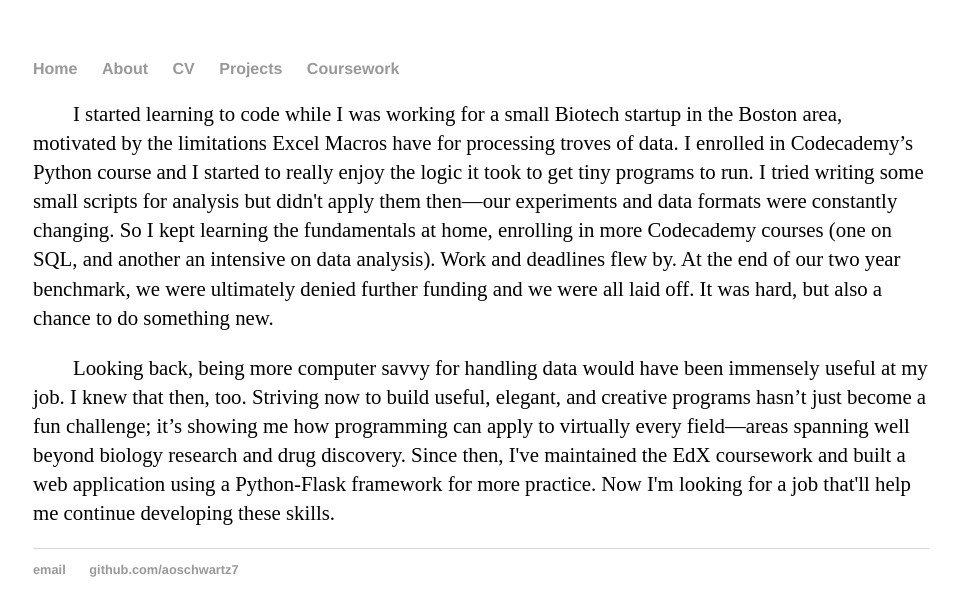
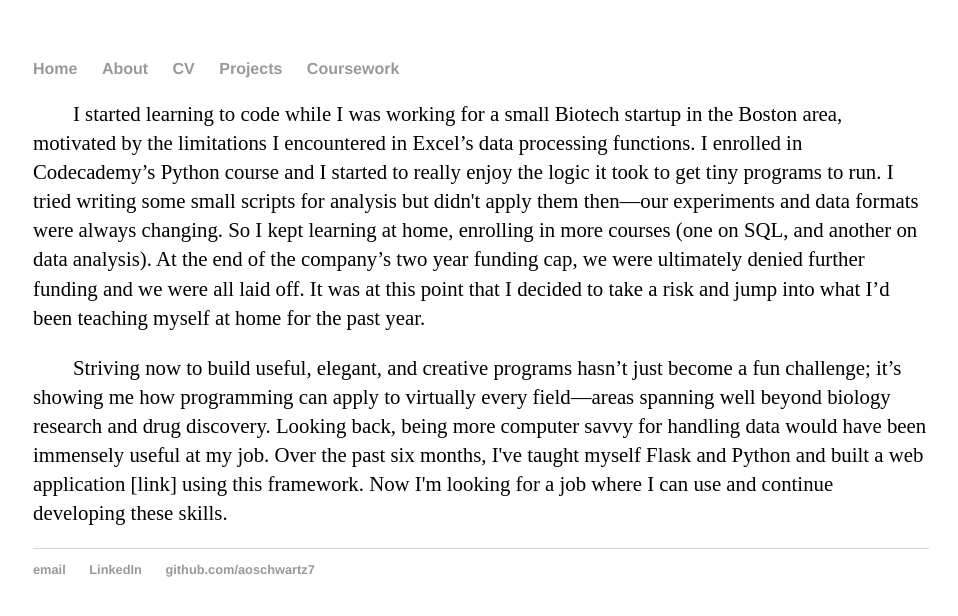
Before and after one commit to aoschwartz7/aoschwartz7.github.io, a Jekyll site: the page built from site/about.html, in a window 1280 px wide. Shown: the top 616 px of the page, without its empty margins (159-1117 px from the left). Built offline with Jekyll 4.4.1, drawn with Linux system fonts in a browser that asks for light colours.

Commit message:
formatting

```diff
--- a/_layouts/default.html
+++ b/_layouts/default.html
@@ -12,7 +12,7 @@
 		        	<li><a href="/site/about">About</a></li>
 	        		<li><a href="/CVcombined.pdf" target="_blank">CV</a></li>
 	        		<li><a href="/site/projects">Projects</a></li>
-              <li><a href="/site/coursework">Coursework</a></li>
+              <li><a href="/site/coursework1">Coursework</a></li>
 	    		</ul>
 			</nav>
 
@@ -22,7 +22,10 @@
 			<footer>
 	    		<ul>
 	        		<li><a href="mailto:alecschwartz7@gmail.com">email</a></li>
+              <li><a href="https://www.linkedin.com/in/alec-schwartz-12374771/">LinkedIn</a></li>
 	        		<li><a href="https://github.com/aoschwartz7">github.com/aoschwartz7</a></li>
+
+
 				</ul>
 			</footer>
 		</body>
--- a/site/about.html
+++ b/site/about.html
@@ -2,22 +2,23 @@
 layout: default
 title: Alec
 ---
-	<p class="indent">I started learning to code while I was working for a small Biotech startup
-		in the Boston area, motivated by the limitations Excel Macros have for
-		processing troves of data. I enrolled in Codecademy’s Python course and I
-		started to really enjoy the logic it took to get tiny programs to run.
-		I tried writing some small scripts for analysis but didn't apply them
-		then—our experiments and data formats were constantly changing. So I kept
-		learning the fundamentals at home, enrolling in more Codecademy courses
-		(one on SQL, and another an intensive on data analysis). Work and deadlines
-		flew by. At the end of our two year benchmark, we were ultimately denied
-		further funding and we were all laid off. It was hard, but also a chance
-		to do something new.</p>
-		<p class="indent">Looking back, being more computer savvy for handling data would have been
-		immensely useful at my job. I knew that then, too. Striving now to build
-		useful, elegant, and creative programs hasn’t just become a fun challenge;
-		it’s showing me how programming can apply to virtually every field—areas
-		spanning well beyond biology research and drug discovery. Since then, I've
-		maintained the EdX coursework and built a web application using a
-		Python-Flask framework for more practice. Now I'm looking for a job that'll
-		help me continue developing these skills.</p>
+
+<p class="indent">I started learning to code while I was working for a small
+	Biotech startup in the Boston area, motivated by the limitations I encountered
+	in Excel’s data processing functions. I enrolled in Codecademy’s Python course
+	and I started to really enjoy the logic it took to get tiny programs to run. I
+	tried writing some small scripts for analysis but didn't apply them then—our
+	experiments and data formats were always changing. So I kept learning at home,
+	enrolling in more courses (one on SQL, and another on data analysis).
+	At the end of the company’s two year funding cap, we were ultimately denied
+	further funding and we were all laid off. It was at this point that I decided
+	to take a risk and jump into what I’d been teaching myself at home for the
+	past year.</p>
+<p class="indent">Striving now to build useful, elegant, and creative programs
+	hasn’t just become a fun challenge; it’s showing me how programming can apply
+	to virtually every field—areas spanning well beyond biology research and drug
+	discovery. Looking back, being more computer savvy for handling data would
+	have been immensely useful at my job. Over the past six months, I've taught
+	myself Flask and Python and built a web application [link] using this
+	framework. Now I'm looking for a job where I can use and continue developing
+	these skills.</p>
```
Also changed, not shown: site/coursework1.html (added, +73 -0 lines).
